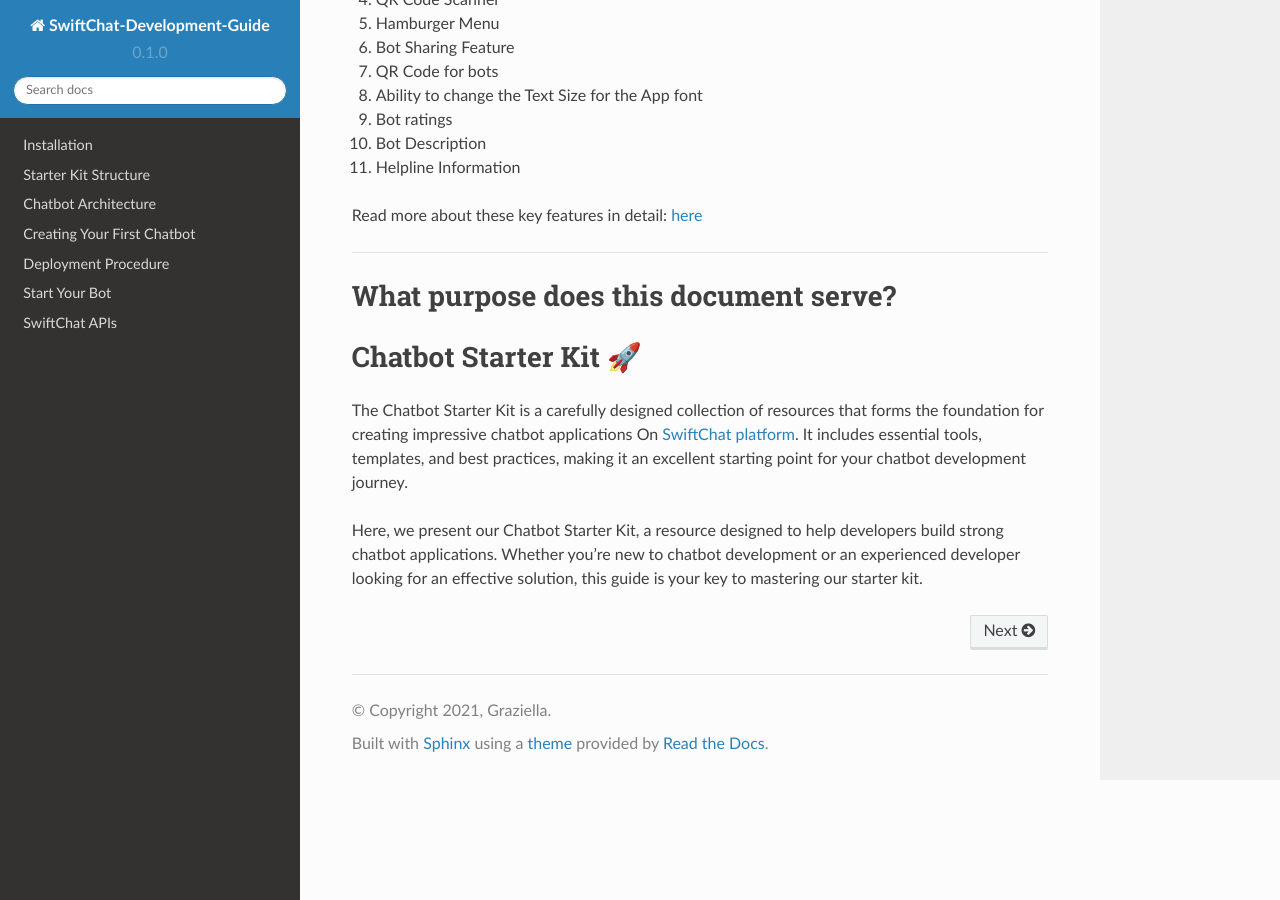
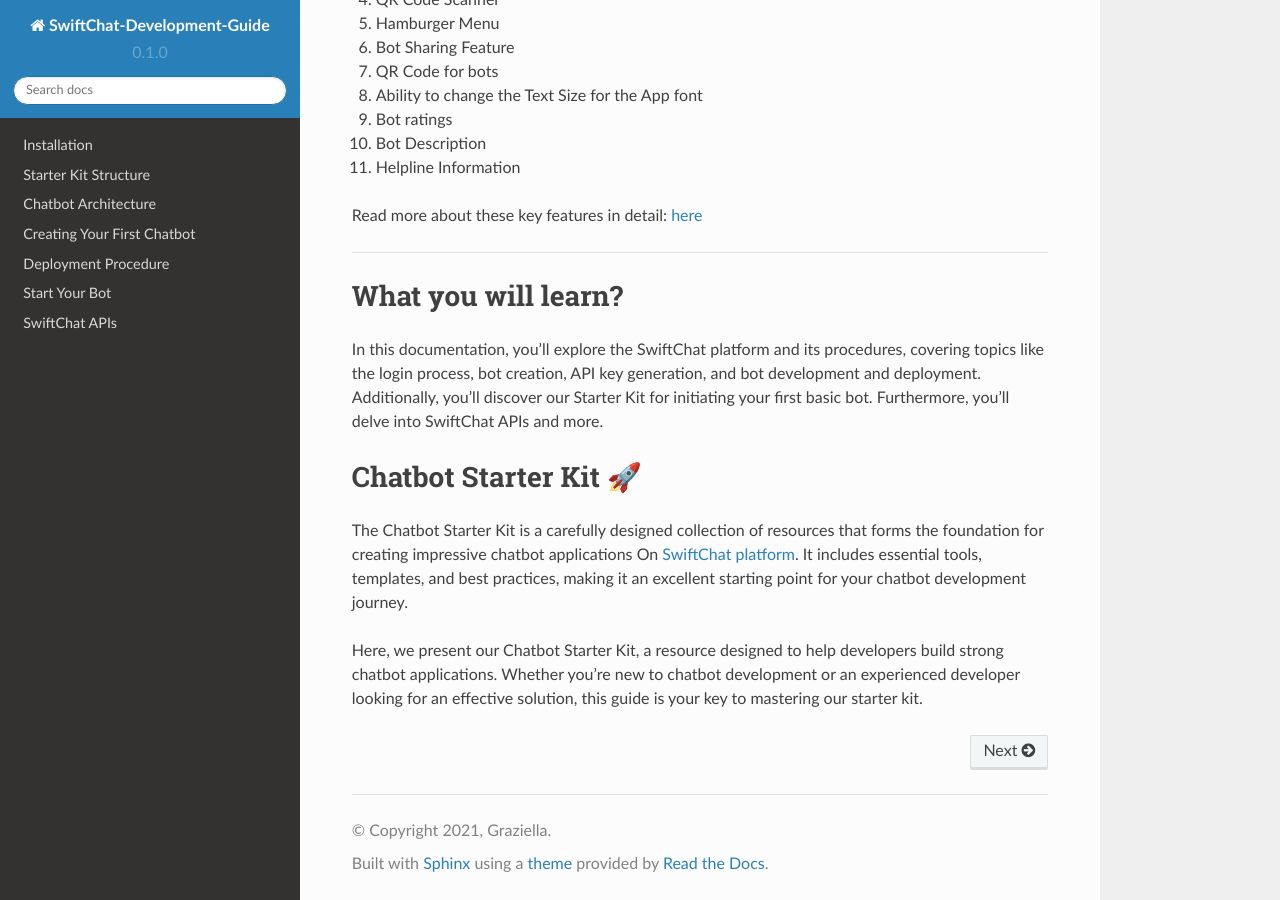
Before and after one commit to Priyanka-sharma181/Chatbot-Development-Guide, a Sphinx documentation site: the page built from docs/source/index.rst, in a window 1280 px wide and 900 px high, scrolled down 1113 px. Built offline with Sphinx 7.4.7 and the Read the Docs theme 2.0.0, drawn with Linux system fonts in a browser that asks for light colours.

Commit message:
updating structure

```diff
--- a/docs/source/index.rst
+++ b/docs/source/index.rst
@@ -40,8 +40,9 @@
 
 ------------------------
 
-What purpose does this document serve?
+What you will learn?
 ====================
+In this documentation, you'll explore the SwiftChat platform and its procedures, covering topics like the login process, bot creation, API key generation, and bot development and deployment. Additionally, you'll discover our Starter Kit for initiating your first basic bot. Furthermore, you'll delve into SwiftChat APIs and more.
 
 Chatbot Starter Kit 🚀
 ====================
```
